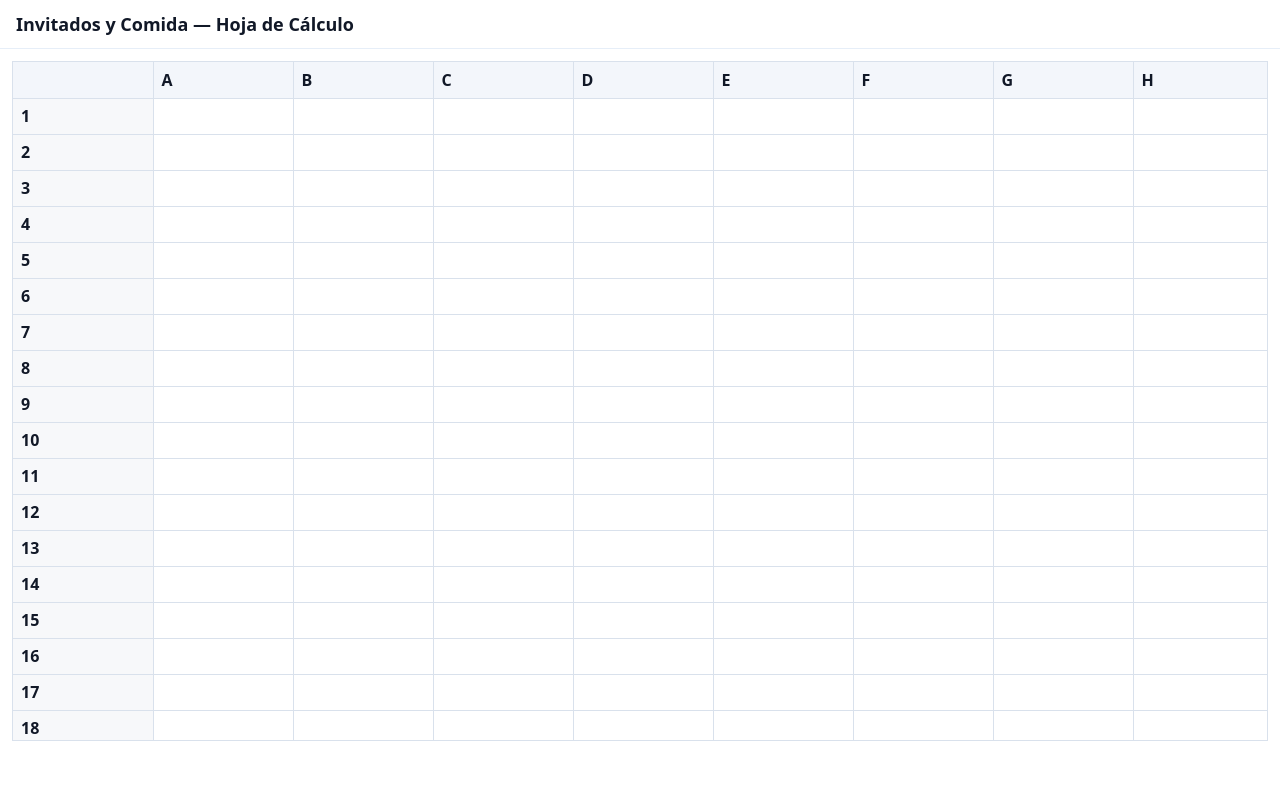
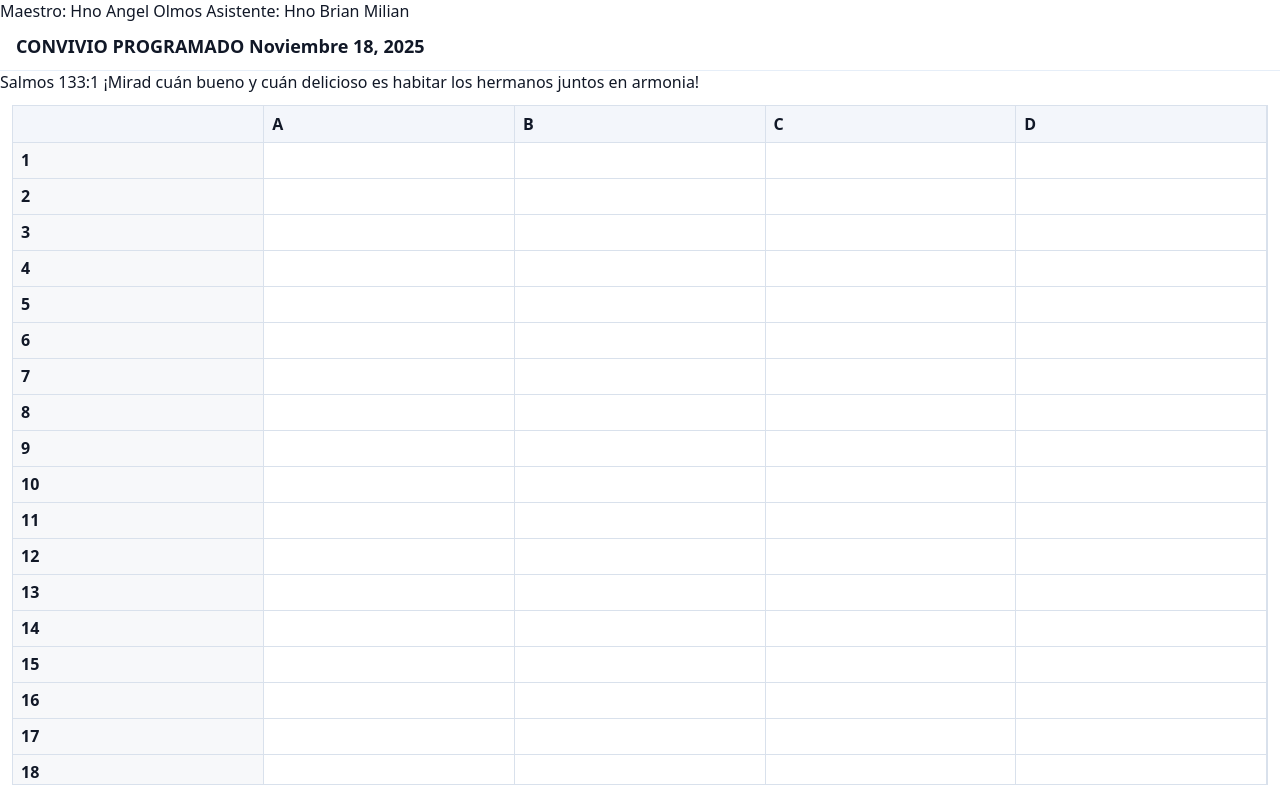
Before and after one commit to brian-250/convivio-version-2, a plain HTML site: page index.html in a window 1280 px wide. Drawn offline with Linux system fonts and the light colour scheme; no server answers.

Commit message:
Add new titles and class info. Decrease column count to 5

```diff
--- a/index.html
+++ b/index.html
@@ -7,8 +7,14 @@
   <link rel="stylesheet" href="styles.css" />
 </head>
 <body>
-  <header>Invitados y Comida — Hoja de Cálculo</header>
-
+    <div>
+        Maestro: Hno Angel Olmos
+        Asistente: Hno Brian Milian
+    </div>
+  <header>CONVIVIO PROGRAMADO Noviembre 18, 2025</header>
+  <div></div>
+  <div>Salmos 133:1 ¡Mirad cuán bueno y cuán delicioso es habitar los hermanos juntos en
+armonia!</div>
 
   <main>
     <div id="sheetWrapper">
--- a/script.js
+++ b/script.js
@@ -20,7 +20,7 @@ const db = getDatabase(app);
 /* ======= SETTINGS ======= */
 const SHEET_PATH = "sheets/1";
 const ROWS = 40;  // you can make this 190 if you want
-const COLS = 10;
+const COLS = 4;
 
 /* ======= BUILD THE GRID ======= */
 const table = document.getElementById("sheetTable");
```
